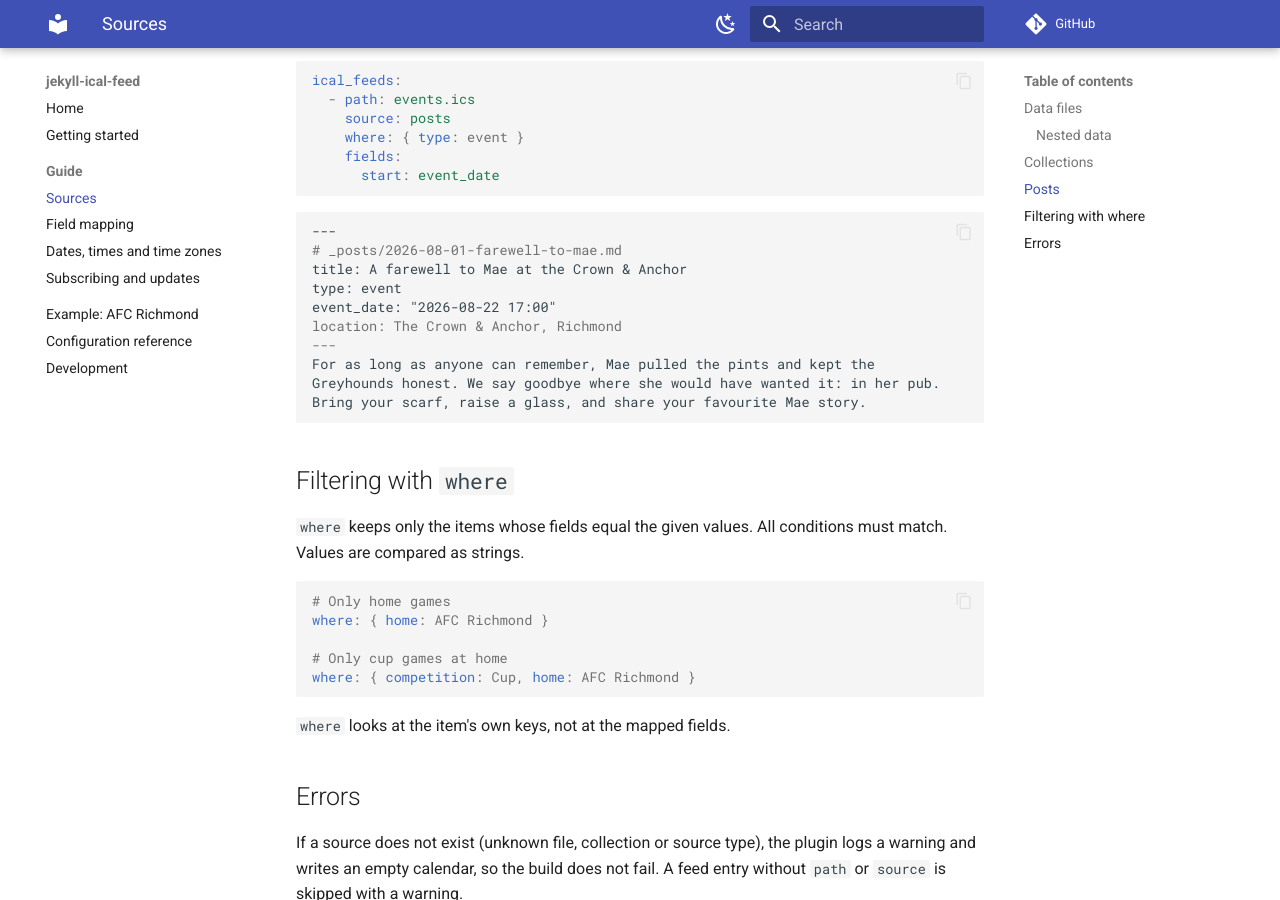
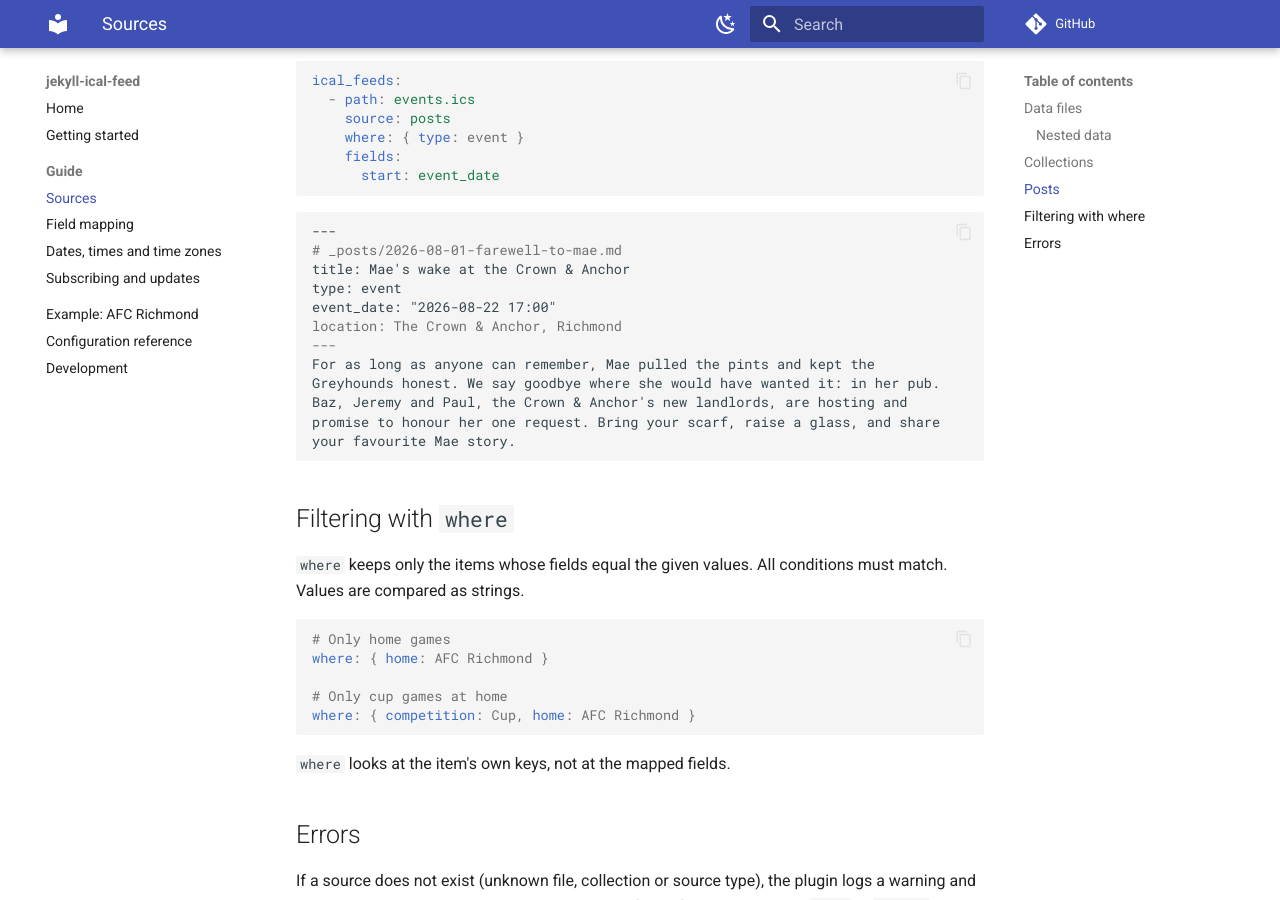
Before and after one commit to hollesse/jekyll-ical-feed, an MkDocs documentation site: the page built from docs/sources.md, in a window 1280 px wide and 900 px high, scrolled down 2360 px. Built offline with MkDocs 1.6.1 and Material for MkDocs 9.7.7, drawn with Linux system fonts in a browser that asks for light colours; comment, search, counter and statistics services are not loaded.

Commit message:
Docs: Mae's wake hosted by Baz, Jeremy and Paul
Co-Authored-By: Claude Opus 5.5 <noreply@anthropic.com>
Claude-Session: https://claude.ai/code/session_015TgyRzWtEmp3ayWUXi3itL

````diff
--- a/docs/sources.md
+++ b/docs/sources.md
@@ -122,14 +122,16 @@ ical_feeds:
 ```markdown
 ---
 # _posts/2026-08-01-farewell-to-mae.md
-title: A farewell to Mae at the Crown & Anchor
+title: Mae's wake at the Crown & Anchor
 type: event
 event_date: "2026-08-22 17:00"
 location: The Crown & Anchor, Richmond
 ---
 For as long as anyone can remember, Mae pulled the pints and kept the
 Greyhounds honest. We say goodbye where she would have wanted it: in her pub.
-Bring your scarf, raise a glass, and share your favourite Mae story.
+Baz, Jeremy and Paul, the Crown & Anchor's new landlords, are hosting and
+promise to honour her one request. Bring your scarf, raise a glass, and share
+your favourite Mae story.
 ```
 
 ## Filtering with `where`
````
